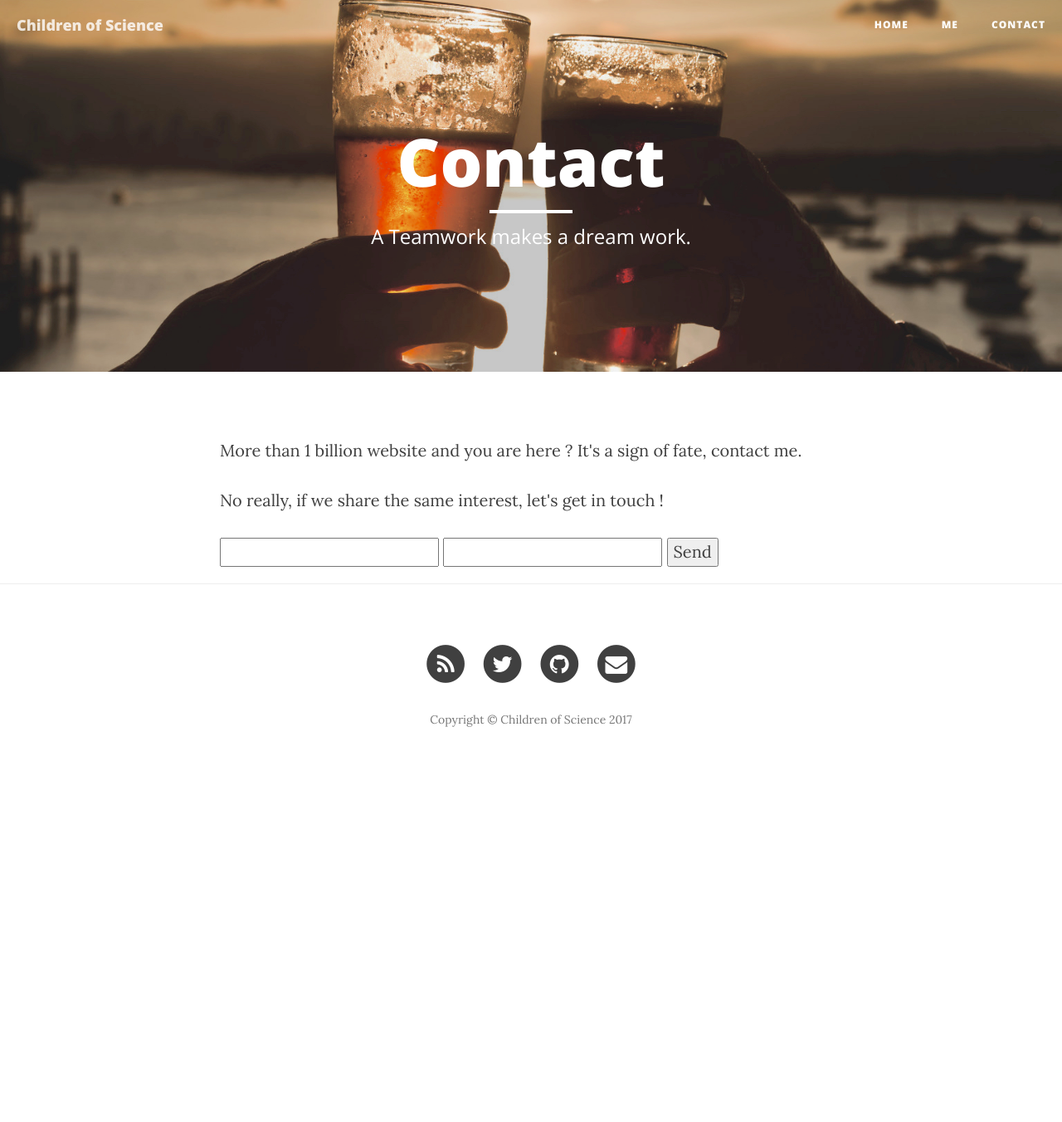
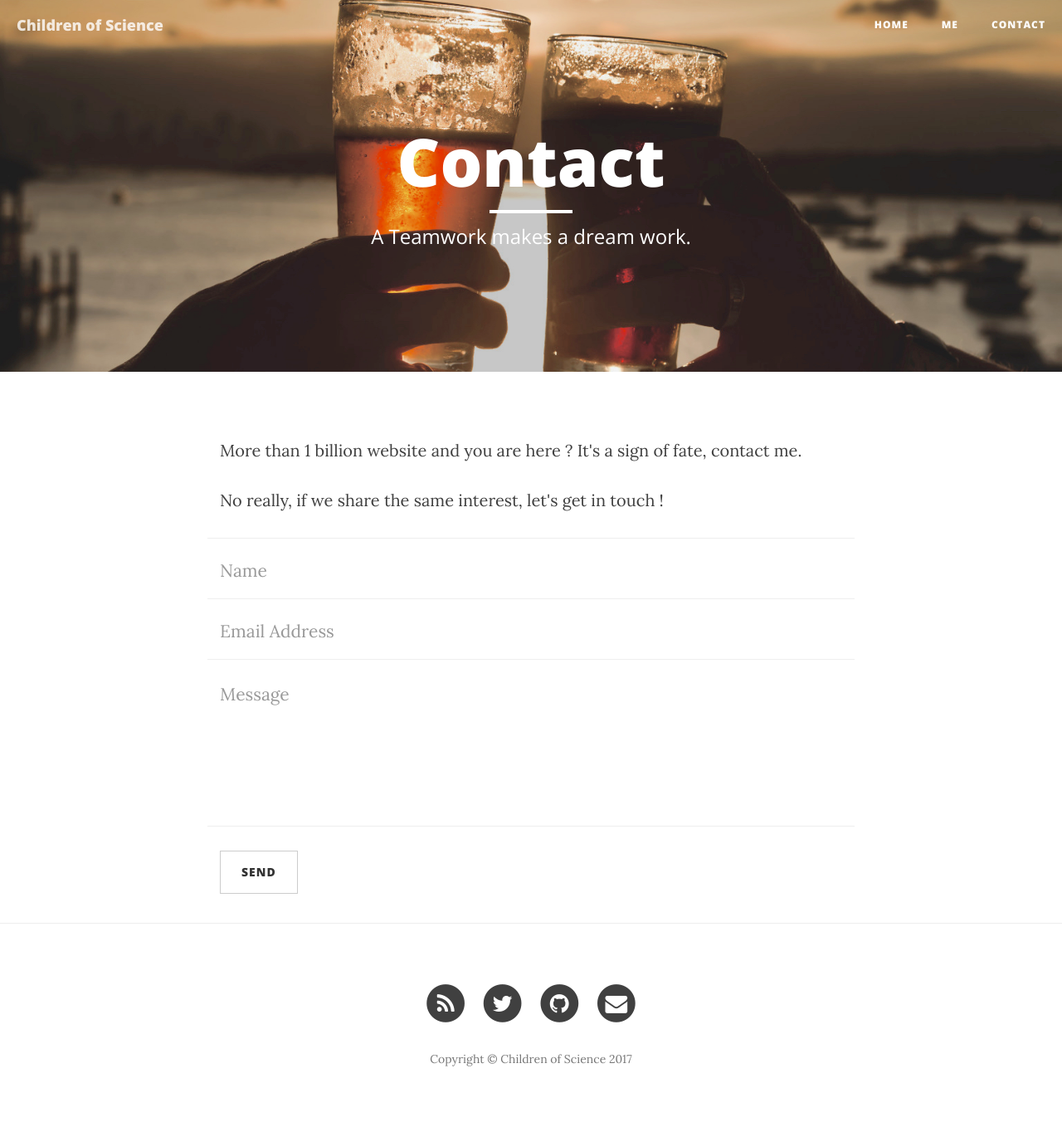
Before and after one commit to Koumoul/Children-of-Science, a Jekyll site: the page built from contact/contact.html, in a window 1280 px wide. Shown: the whole page at 83% size. Built offline with Jekyll 4.4.1, drawn with Linux system fonts in a browser that asks for light colours; nearby versions of some CDN libraries; before the commit the page ends 943 px from its top, so only the background shows below that.

Commit message:
messagerie

```diff
--- a/contact/contact.html
+++ b/contact/contact.html
@@ -9,7 +9,7 @@ header-img: "img/contact.jpg"
 <!-- Contact Form - Enter your email address on line 19 of the mail/contact_me.php file to make this form work. -->
 <!-- WARNING: Some web hosts do not allow emails to be sent through forms to common mail hosts like Gmail or Yahoo. It's recommended that you use a private domain email address! -->
 <!-- NOTE: To use the contact form, your site must be on a live web host with PHP! The form will not work locally! -->
-<!--
+
 <form name="sentMessage" action="http://formspree.io/bourhis.nicolas.29@gmail.com" id="contactForm" novalidate>
     <div class="row control-group">
         <div class="form-group col-xs-12 floating-label-form-group controls">
@@ -40,11 +40,3 @@ header-img: "img/contact.jpg"
         </div>
     </div>
 </form>
--->
-
-<form action="https://formspree.io/bourhis.nicolas.29@gmail.com"
-      method="POST">
-    <input type="text" name="name">
-    <input type="email" name="_replyto">
-    <input type="submit" value="Send">
-</form>
```
